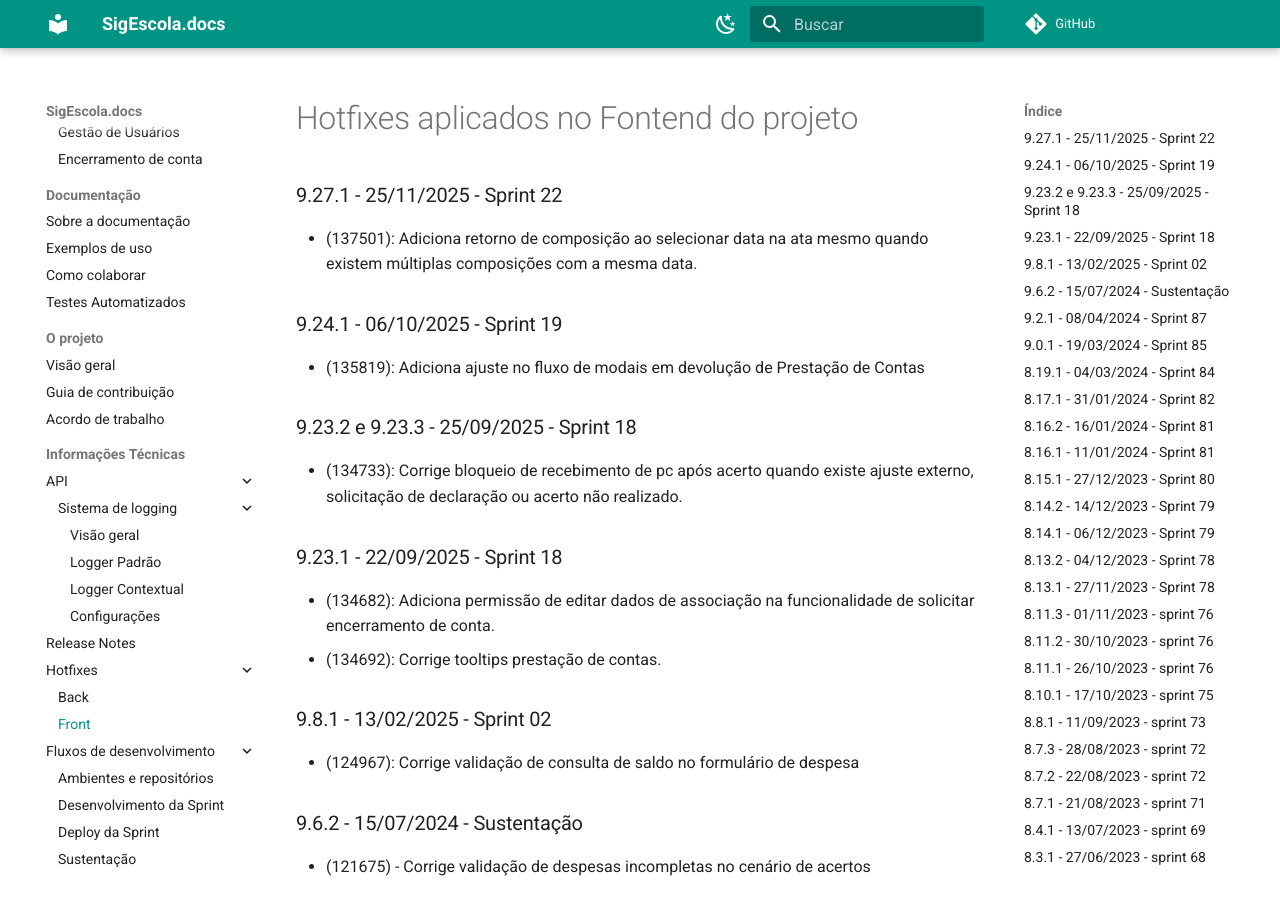
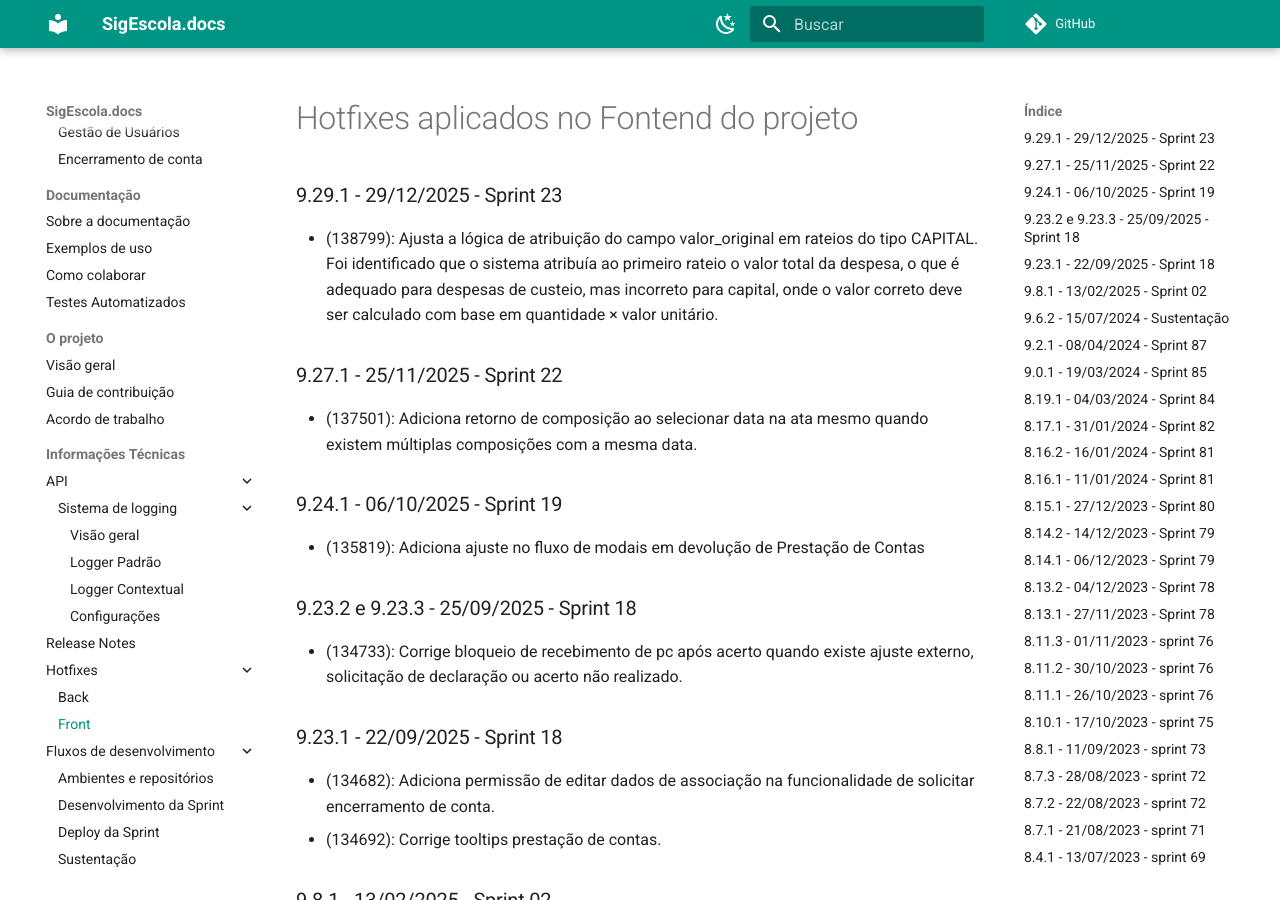
Before and after one commit to prefeiturasp/SME-PTRF-Docs, an MkDocs documentation site: the page built from docs/projeto/hotfixes_front.md, in a window 1280 px wide and 900 px high. Built offline with MkDocs 1.6.1 and Material for MkDocs 9.7.7, drawn with Linux system fonts in a browser that asks for light colours; comment, search, counter and statistics services are not loaded.

Commit message:
Update hotfixes_front.md

```diff
--- a/docs/projeto/hotfixes_front.md
+++ b/docs/projeto/hotfixes_front.md
@@ -1,4 +1,7 @@
 # Hotfixes aplicados no Fontend do projeto
+
+### 9.29.1 - 29/12/2025 - Sprint 23
+* (138799): Ajusta a lógica de atribuição do campo valor_original em rateios do tipo CAPITAL. Foi identificado que o sistema atribuía ao primeiro rateio o valor total da despesa, o que é adequado para despesas de custeio, mas incorreto para capital, onde o valor correto deve ser calculado com base em quantidade × valor unitário.
 
 ### 9.27.1 - 25/11/2025 - Sprint 22
 * (137501): Adiciona retorno de composição ao selecionar data na ata mesmo quando existem múltiplas composições com a mesma data.
```
